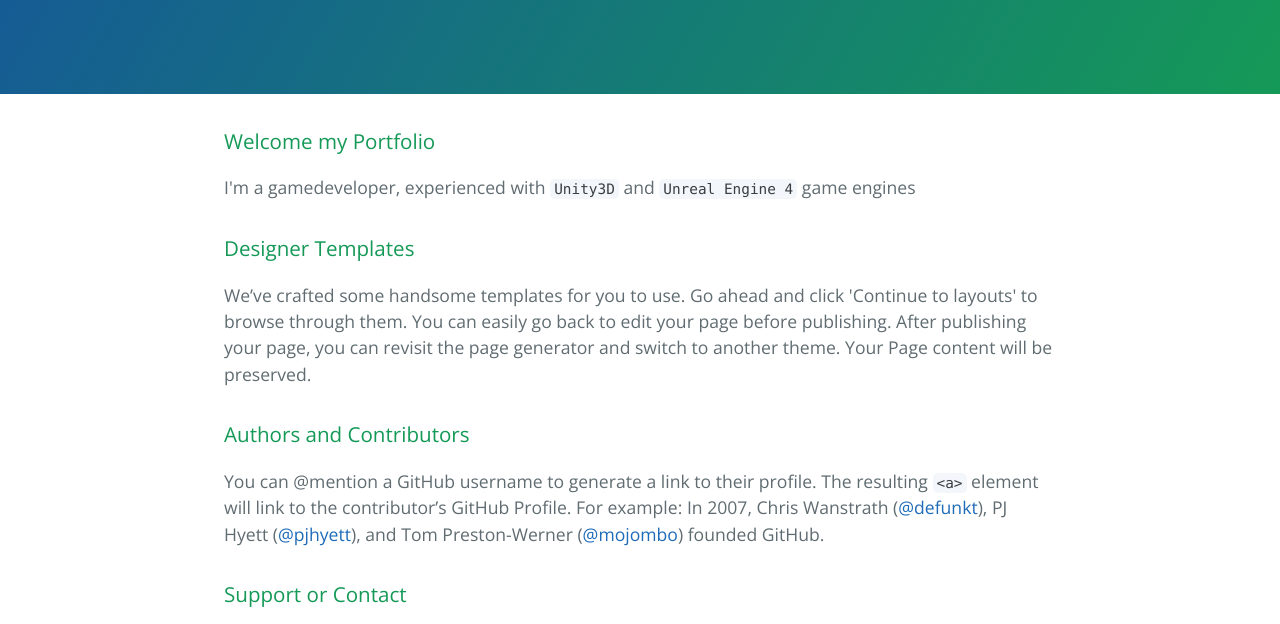
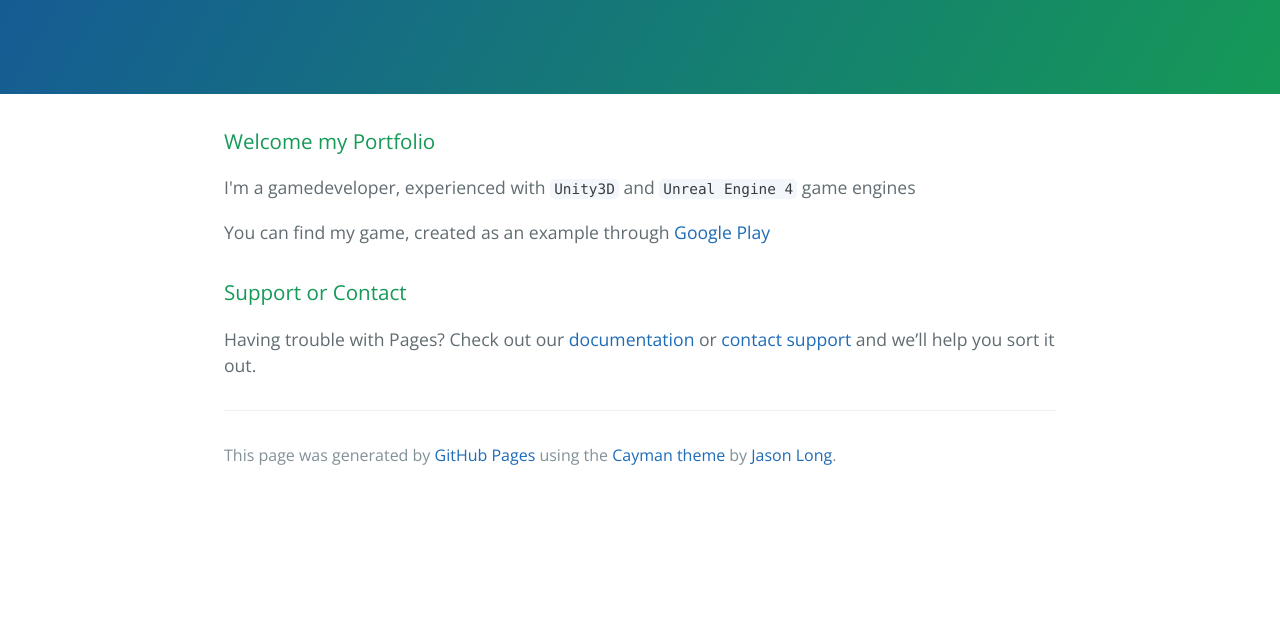
Before and after one commit to thegreengree/thegreengree.github.io, a plain HTML site: page index.html in a window 1280 px wide. Shown: the part 176-800 px from the top of the page. Drawn offline with nearby package versions, Linux system fonts and the light colour scheme.

Commit message:
Update index.html

```diff
--- a/index.html
+++ b/index.html
@@ -17,30 +17,25 @@
 
     <section class="main-content">
       <h3>
-<a id="welcome-to-github-pages" class="anchor" href="#welcome-to-github-pages" aria-hidden="true"><span aria-hidden="true" class="octicon octicon-link"></span></a>Welcome my Portfolio</h3>
+<a id="welcome-to-github-pages" class="anchor" href="#welcome-to-github-pages" aria-hidden="true">
+  <span aria-hidden="true" class="octicon octicon-link"></span></a>Welcome my Portfolio</h3>
 
 <p>I'm a gamedeveloper, experienced with <code>Unity3D</code> and <code>Unreal Engine 4</code> game engines</p>
+      <p>You can find my game, created as an example through
+        <a href="https://play.google.com/store/apps/details?id=com.GreenSnakeDev.IntoSky">Google Play</a></p>
 
 <h3>
-<a id="designer-templates" class="anchor" href="#designer-templates" aria-hidden="true"><span aria-hidden="true" class="octicon octicon-link"></span></a>Designer Templates</h3>
+<a id="support-or-contact" class="anchor" href="#support-or-contact" aria-hidden="true">
+  <span aria-hidden="true" class="octicon octicon-link"></span></a>Support or Contact</h3>
 
-<p>We’ve crafted some handsome templates for you to use. Go ahead and click 'Continue to layouts' to browse through them. You can easily go back to edit your page before publishing. After publishing your page, you can revisit the page generator and switch to another theme. Your Page content will be preserved.</p>
-
-
-
-<h3>
-<a id="authors-and-contributors" class="anchor" href="#authors-and-contributors" aria-hidden="true"><span aria-hidden="true" class="octicon octicon-link"></span></a>Authors and Contributors</h3>
-
-<p>You can @mention a GitHub username to generate a link to their profile. The resulting <code>&lt;a&gt;</code> element will link to the contributor’s GitHub Profile. For example: In 2007, Chris Wanstrath (<a href="https://github.com/defunkt" class="user-mention">@defunkt</a>), PJ Hyett (<a href="https://github.com/pjhyett" class="user-mention">@pjhyett</a>), and Tom Preston-Werner (<a href="https://github.com/mojombo" class="user-mention">@mojombo</a>) founded GitHub.</p>
-
-<h3>
-<a id="support-or-contact" class="anchor" href="#support-or-contact" aria-hidden="true"><span aria-hidden="true" class="octicon octicon-link"></span></a>Support or Contact</h3>
-
-<p>Having trouble with Pages? Check out our <a href="https://help.github.com/pages">documentation</a> or <a href="https://github.com/contact">contact support</a> and we’ll help you sort it out.</p>
+<p>Having trouble with Pages? Check out our <a href="https://help.github.com/pages">documentation</a> or
+  <a href="https://github.com/contact">contact support</a> and we’ll help you sort it out.</p>
 
       <footer class="site-footer">
 
-        <span class="site-footer-credits">This page was generated by <a href="https://pages.github.com">GitHub Pages</a> using the <a href="https://github.com/jasonlong/cayman-theme">Cayman theme</a> by <a href="https://twitter.com/jasonlong">Jason Long</a>.</span>
+        <span class="site-footer-credits">This page was generated by <a href="https://pages.github.com">GitHub Pages</a>
+          using the <a href="https://github.com/jasonlong/cayman-theme">Cayman theme</a> by
+          <a href="https://twitter.com/jasonlong">Jason Long</a>.</span>
       </footer>
 
     </section>
```
